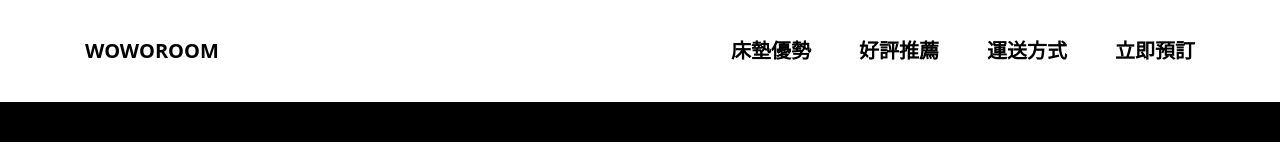
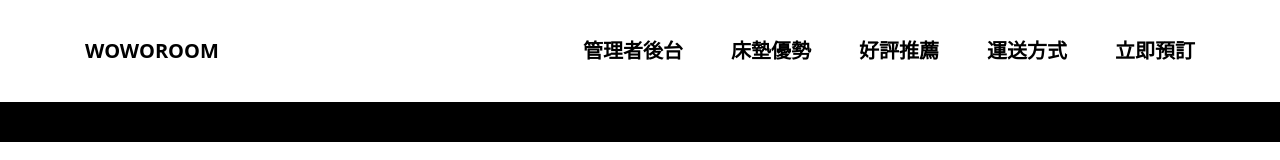
Before and after one commit to chenghsienwang/HEX_Final, a plain HTML site: page index.html in a window 1280 px wide. Shown: the top 160 px of the page. Drawn offline with nearby package versions, Linux system fonts and the light colour scheme; no server answers.

Commit message:
新增回前台&前往後台的便利連結

```diff
--- a/index.html
+++ b/index.html
@@ -18,6 +18,7 @@
                 menu
             </span>
             <ul class="topBar-menu">
+                <li><a href="backEnd.html">管理者後台</a></li>
                 <li><a href="#bedAdvantage">床墊優勢</a></li>
                 <li><a href="#recommendation">好評推薦</a></li>
                 <li><a href="#transport">運送方式</a></li>
```
Also changed, not shown: backEnd.html (+1 -0 lines).
